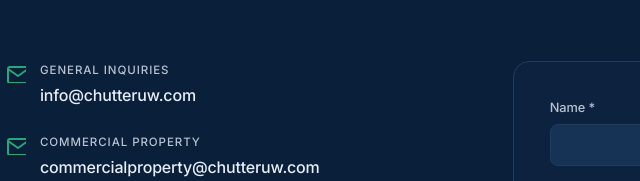
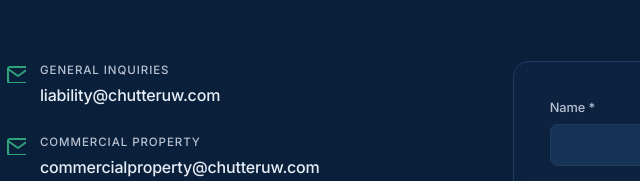
Before and after one commit to morganchutter/chutteruw-site, a website: page index.html in a window 1280 px wide. Shown: the part 7939-8120 px from the top of the page, 68-708 px from the left. Drawn offline with Linux system fonts and the light colour scheme.

Commit message:
Contact: general inquiries email -> liability@chutteruw.com

```diff
--- a/index.html
+++ b/index.html
@@ -720,7 +720,7 @@
             <svg width="20" height="20" fill="none" stroke="currentColor" stroke-width="2" stroke-linecap="round" stroke-linejoin="round"><path d="M4 4h16c1.1 0 2 .9 2 2v12c0 1.1-.9 2-2 2H4c-1.1 0-2-.9-2-2V6c0-1.1.9-2 2-2z"/><polyline points="22,6 12,13 2,6"/></svg>
             <div>
               <p class="contact-label">General Inquiries</p>
-              <a href="mailto:info@chutteruw.com">info@chutteruw.com</a>
+              <a href="mailto:liability@chutteruw.com">liability@chutteruw.com</a>
             </div>
           </div>
           <div class="contact-item">
```
